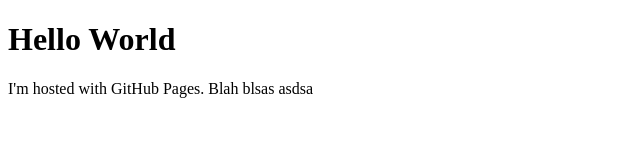
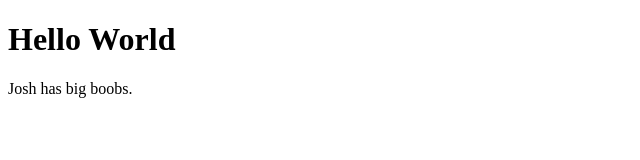
Before and after one commit to bekkero/tdf.github.io, a plain HTML site: page index.html in a window 1280 px wide. Shown: the whole page, without its empty margins (0-640 px from the left). Drawn offline with Linux system fonts and the light colour scheme.

Commit message:
Update index.html

```diff
--- a/index.html
+++ b/index.html
@@ -1,7 +1,8 @@
+<!-- https://bekkero.github.io/tdf.github.io/ -->
 <!DOCTYPE html>
 <html>
 <body>
 <h1>Hello World</h1>
-<p>I'm hosted with GitHub Pages. Blah blsas asdsa</p>
+<p>Josh has big boobs.</p>
 </body>
 </html>
```
